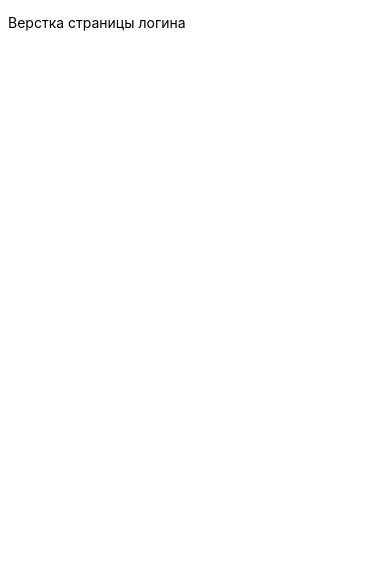
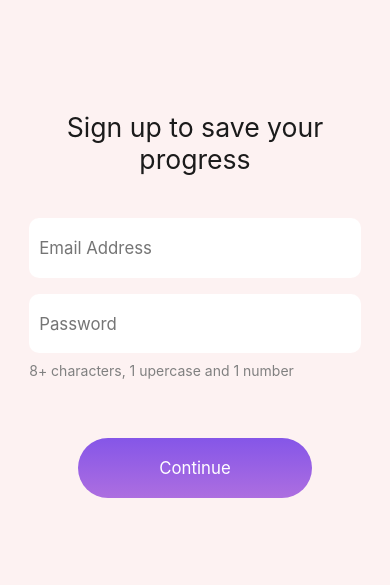
Before and after one commit to itgirlschool/frontend15_js_project1, a website built with webpack: page markup/html/login.html in a window 390 px wide. Built offline with nearby package versions, Linux system fonts and the light colour scheme.

Commit message:
Added markup login page

```diff
--- /dev/null
+++ b/markup/css/login.css
@@ -0,0 +1,77 @@
+@media (max-width: 767px){
+    /* Стили страницы */
+    .login__page {
+        margin: 0 auto;
+        padding: 10vh 0 ;
+
+        background-color: var(--main-background);
+    }
+
+    /* Форма */
+        .login__page__form {
+        display: flex;
+        flex-direction: column;
+        max-width: 85vw;
+        margin: 0 auto;
+    }
+
+    /* Заголовок */
+    .login__page__title {
+        padding-bottom: 2vh;
+
+        font-size: 1.9em;
+
+        color: var(--main-text);
+
+        text-align: center;
+    }
+
+    /* Логин и пароль */
+    .login-email,
+    .login-password {
+        padding: 3%;
+        height: 7vh;
+
+        border-radius: 10px;
+    }
+
+    .login-email{
+        margin-bottom: 5%;
+    }
+    /* Лабел для пароля */
+    .login-password__label{
+        margin-top: 1vh;
+
+        color: grey;
+    }
+
+    /* Кнопка */
+    .login-button {
+        align-self: center;
+        margin-top: 7vh;
+        padding: 20px;
+        width: 60vw;
+
+        border-radius: 30px;
+
+        background: var( --main-accent-gradient);
+        color: white;
+    }
+
+    /* Общие шрифты */
+    .login__page__title,
+    .login-email,
+    .login-password,
+    .login-password__label {
+        font-family: var(--font);
+    }
+
+    /* Общие стрили Логина, пароля и кнопки */
+    .login-email,
+    .login-password,
+    .login-button {
+        border: none;
+
+        font-size: 1.2em;
+    }
+}
--- a/markup/css/main.css
+++ b/markup/css/main.css
@@ -2,6 +2,7 @@
 @import url(./helpers.css); */
 @import './font.css';
 @import './helpers.css';
+@import './login.css';
 
 * {
     box-sizing: border-box;
--- a/markup/html/login.html
+++ b/markup/html/login.html
@@ -1,13 +1,28 @@
 <!DOCTYPE html>
 <html lang="en">
+
 <head>
-    <meta charset="UTF-8">
-    <meta http-equiv="X-UA-Compatible" content="IE=edge">
-    <meta name="viewport" content="width=device-width, initial-scale=1.0">
-    <link rel="stylesheet" href="../css/main.css">
-    <title>Document</title>
+  <meta charset="UTF-8">
+  <meta http-equiv="X-UA-Compatible" content="IE=edge">
+  <meta name="viewport" content="width=device-width, initial-scale=1.0">
+  <link rel="stylesheet" href="../css/main.css">
+  <title>Document</title>
 </head>
-<body>
-    <p>Верстка страницы логина</p>
+
+<body class="login__page" id="login__page">
+  <form class="login__page__form">
+    <p class="login__page__title">Sign up to save your progress</p>
+
+    <input type="email" class="login-email" id="login-email" name="email" placeholder="Email Address"
+      pattern="^([a-z0-9_-]+\.)*[a-z0-9_-]+@[a-z0-9_-]+(\.[a-z0-9_-]+)*\.[a-z]{2,6}$" required>
+    <label for="email"></label>
+
+    <input type="password" class="login-password" id="login-password" name="password" placeholder="Password"
+      minlength="8" required>
+    <label for="password" class="login-password__label">8+ characters, 1 upercase and 1 number</label>
+
+    <button type="submit" class="login-button">Continue</button>
+  </form>
 </body>
+
 </html>
```
